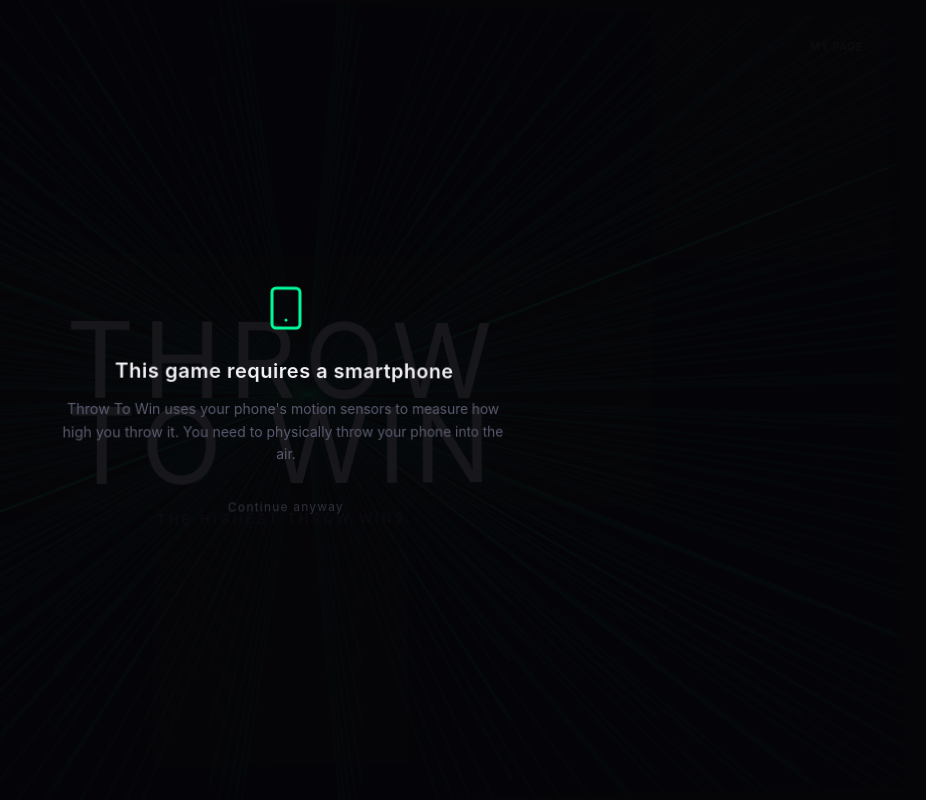
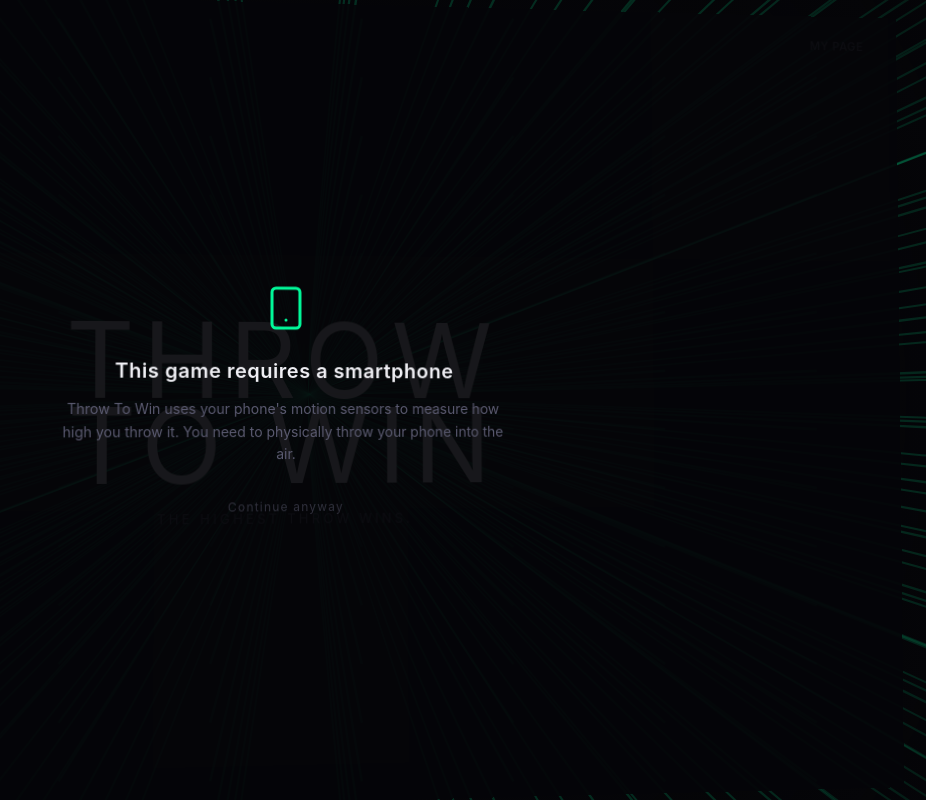
Before and after one commit to rikioooooooooo/throw-to-win, a Next.js app: page /en in a window 1280 px wide. Shown: the whole page, without its empty margins (354-1280 px from the left). Built offline with nearby package versions, Linux system fonts and the light colour scheme.

Commit message:
fix: canvasをmainの外に移動(テキストだけ3D回転)

```diff
--- a/src/app/[locale]/page.tsx
+++ b/src/app/[locale]/page.tsx
@@ -72,8 +72,11 @@ export default function LandingPage() {
   }, []);
 
   return (
-    <main ref={mainRef} className="relative flex-1 flex flex-col px-6" onClick={handleGyroPermission} style={{ transformOrigin: "center center", willChange: "transform" }}>
+    <>
+      {/* Canvas OUTSIDE main — stays fixed to viewport, unaffected by main's 3D transform */}
       <GyroBars className="fixed inset-0 z-0 pointer-events-none" onTilt={handleTilt} />
+
+      <main ref={mainRef} className="relative flex-1 flex flex-col px-6" onClick={handleGyroPermission} style={{ transformOrigin: "center center", willChange: "transform" }}>
 
       {/* Top bar */}
       <header className="relative z-10 flex justify-end items-center pt-4">
@@ -195,5 +198,6 @@ export default function LandingPage() {
         />
       )}
     </main>
+    </>
   );
 }
```
